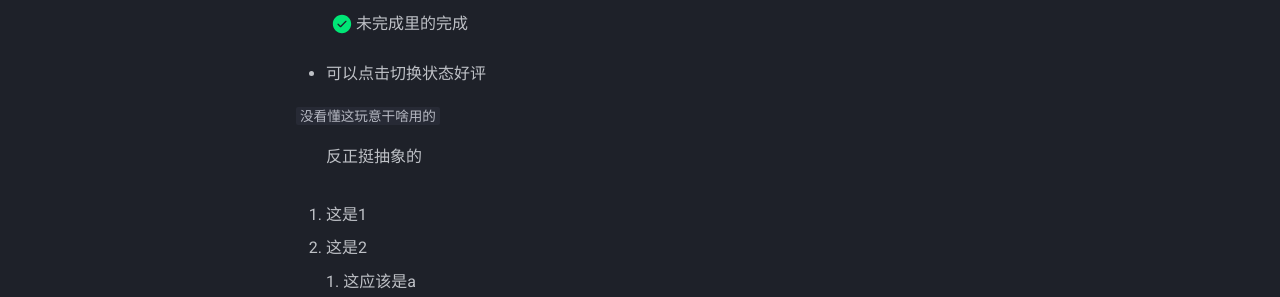
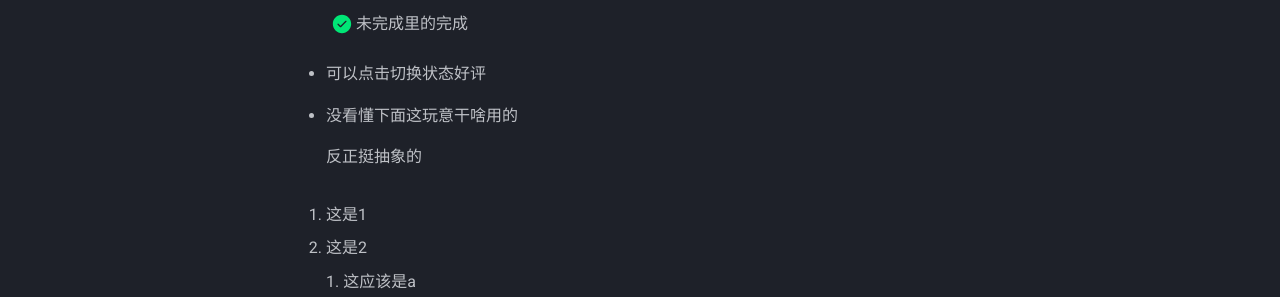
Before and after one commit to Xmbtx/xmbtx-blog, an MkDocs documentation site: the page built from docs/mkd/mkdex.md, in a window 1280 px wide and 1195 px high. Shown: the part 543-840 px from the top of the window. Built offline with MkDocs 1.6.1 and Material for MkDocs 9.7.7, drawn with Linux system fonts in a browser that asks for light colours.

Commit message:
2023-11-15_00:49:13 update

```diff
--- a/docs/mkd/mkdex.md
+++ b/docs/mkd/mkdex.md
@@ -17,7 +17,7 @@
 
 - 可以点击切换状态好评
 
-`没看懂这玩意干啥用的`
+- 没看懂下面这玩意干啥用的
 
 :   反正挺抽象的
 
```
